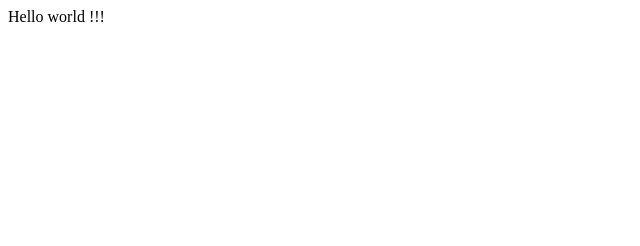
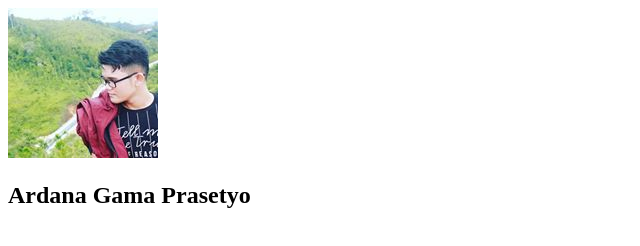
Before and after one commit to ardana96coba/cobaweb.github.io, a plain HTML site: page index.html in a window 1280 px wide. Shown: the whole page, without its empty margins (0-640 px from the left). Drawn offline with Linux system fonts and the light colour scheme.

Commit message:
Update Image

```diff
--- a/index.html
+++ b/index.html
@@ -4,6 +4,9 @@
     <title>Document</title>
 </head>
 <body>
-    Hello world !!!
+    <div>
+        <img src="image/gambar.jpg" alt="profile">
+        <h2>Ardana Gama Prasetyo</h2>
+    </div>
 </body>
 </html>
```
Also changed, not shown: image/gambar.jpg (added).
